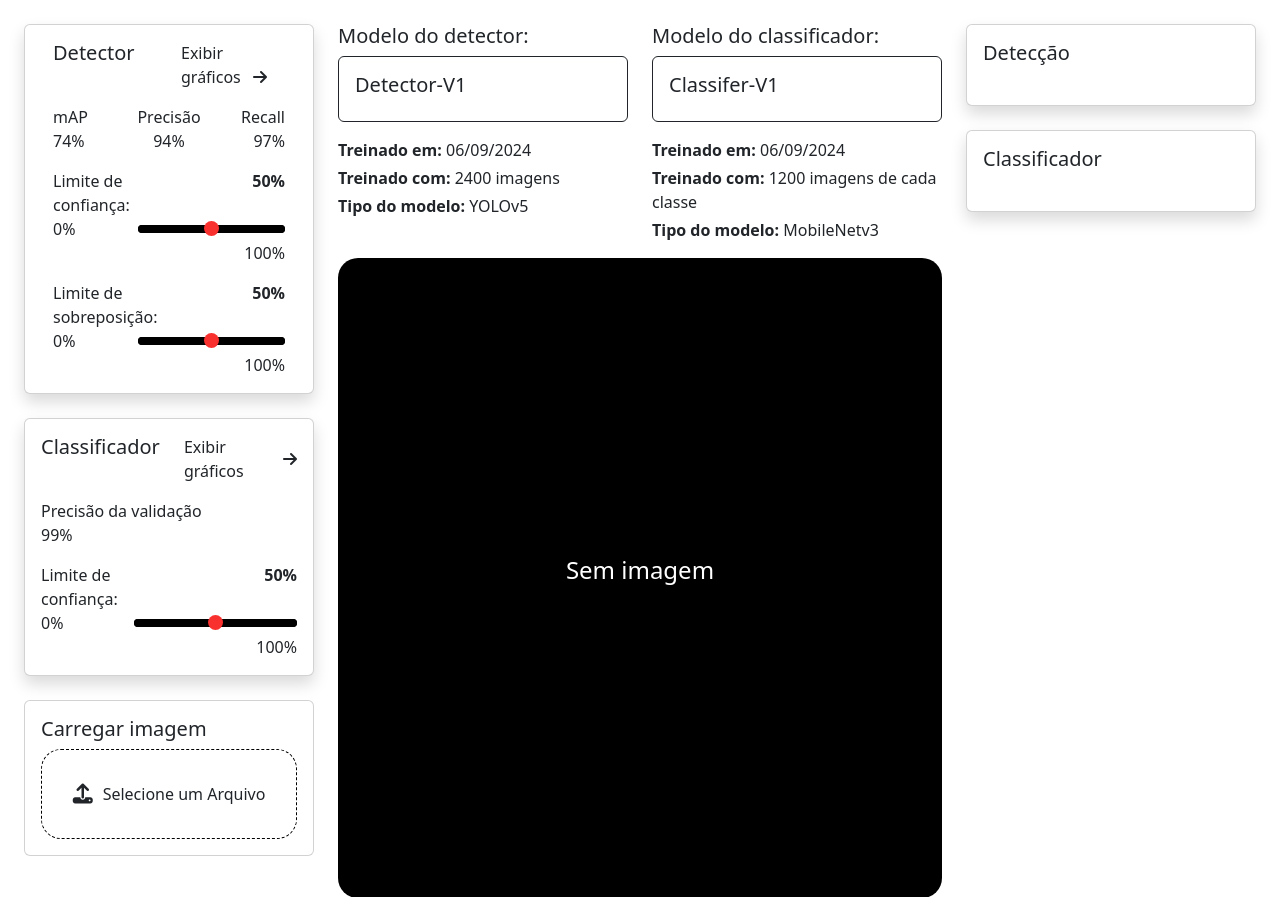
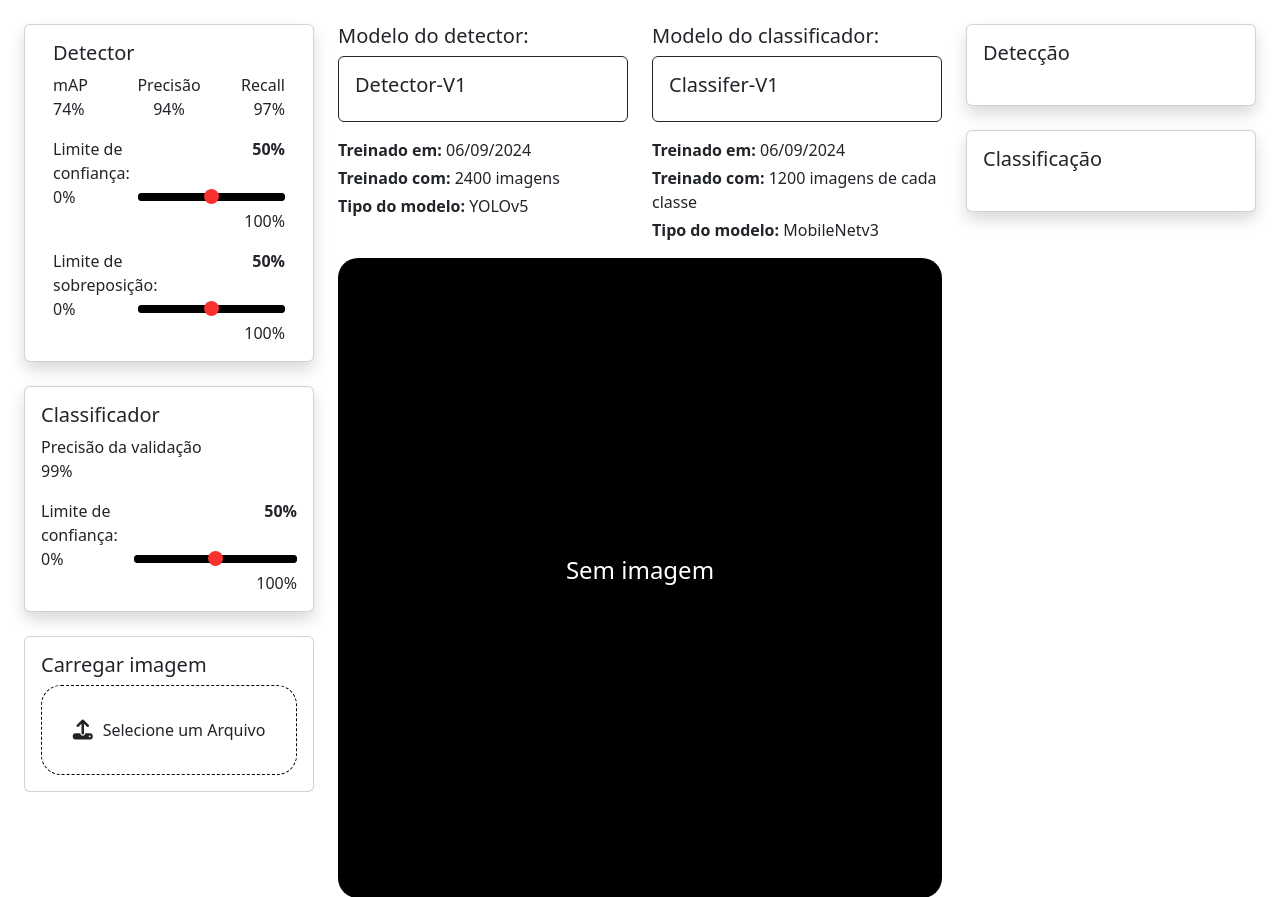
Before and after one commit to DiasDavi/fase-semaforica, a Flask app: page / in a window 1280 px wide. Shown: the top 897 px of the page. Run offline with Flask 3, Linux system fonts and the light colour scheme; some libraries are stand-ins or nearby versions.

Commit message:
fix: arruma label

```diff
--- a/templates/index.html
+++ b/templates/index.html
@@ -23,11 +23,11 @@
                             <div class="col">
                                 <h5 class="card-title">Detector</h5>
                             </div>
-                            <div class="col d-flex flex-column align-items-end">
+                            <!-- <div class="col d-flex flex-column align-items-end">
                                 <p>
                                     Exibir gráficos <i class="fa-solid fa-arrow-right ms-2"></i>
                                 </p>
-                            </div>
+                            </div> -->
                         </div>
                         <div class="row">
                             <div class="col d-flex flex-column align-items-start">
@@ -89,11 +89,11 @@
                             <div class="col">
                                 <h5 class="card-title">Classificador</h5>
                             </div>
-                            <div class="col d-flex flex-column align-items-end">
+                            <!-- <div class="col d-flex flex-column align-items-end">
                                 <p class="mt-auto d-inline-flex align-items-center">
                                     Exibir gráficos <i class="fa-solid fa-arrow-right ms-2"></i>
                                 </p>
-                            </div>
+                            </div> -->
                         </div>
                         <div class="row">
                             <div class="col d-flex flex-column align-items-start">
@@ -179,7 +179,7 @@
                 <!-- CLASSIFICADOR -->
                 <div class="card mb-4 shadow">
                     <div class="card-body">
-                        <h5 class="card-title">Classificador</h5>
+                        <h5 class="card-title">Classificação</h5>
                         <pre id="class-result"></pre> <!-- Mantém a formatação do JSON -->
                     </div>
                 </div>
```
